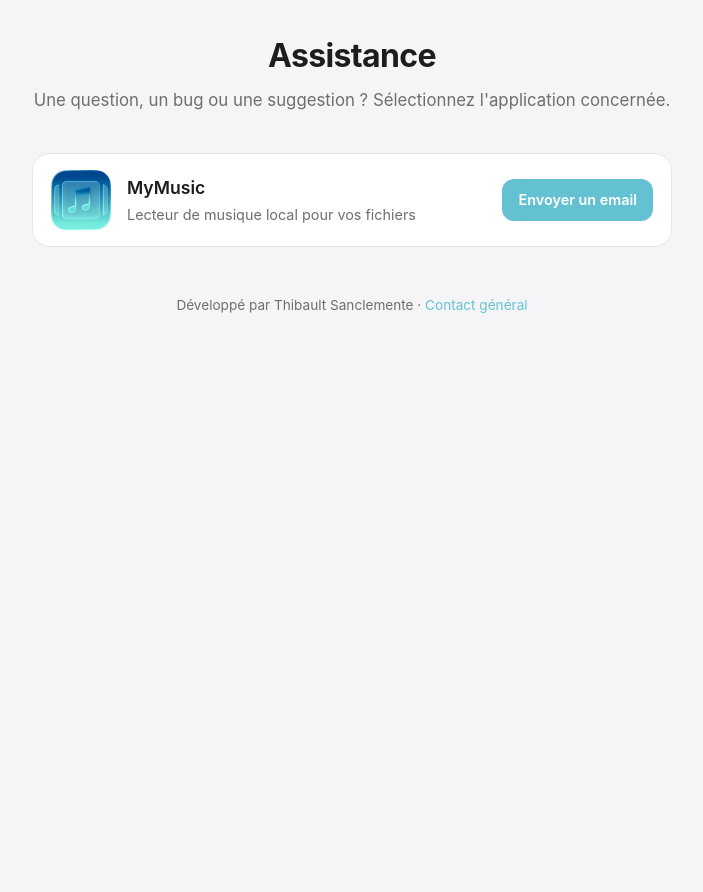
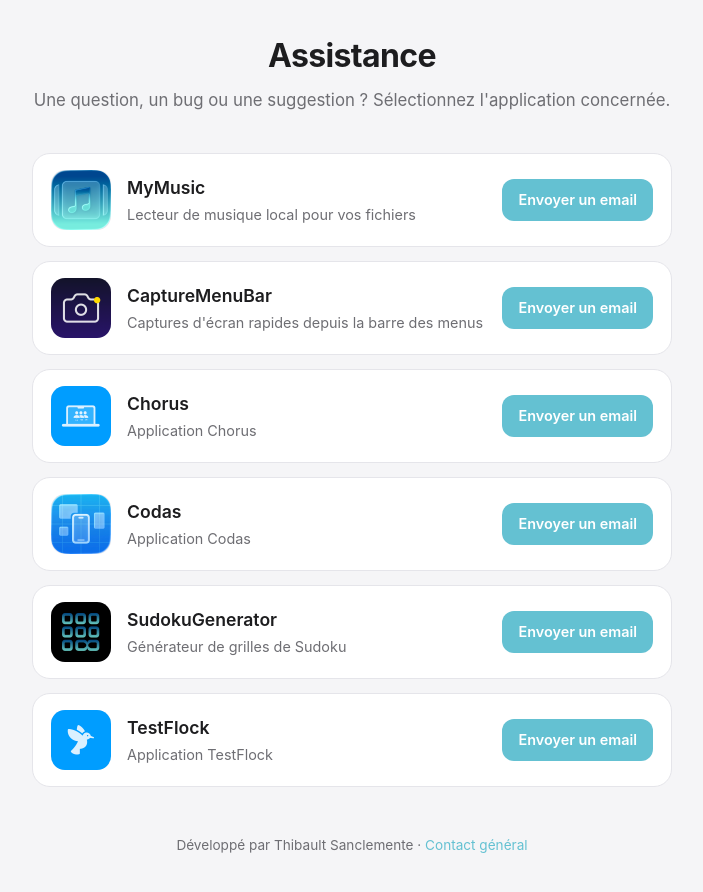
Before and after one commit to DevTipsy/app-support, a plain HTML site: page index.html in a window 1280 px wide. Shown: the whole page, without its empty margins (288-991 px from the left). Before the commit the page ends 800 px from the top, so only its background shows below. Drawn offline with Linux system fonts and the light colour scheme.

Commit message:
Ajout des apps : CaptureMenuBar, Chorus, Codas, SudokuGenerator, TestFlock

```diff
--- a/index.html
+++ b/index.html
@@ -108,7 +108,46 @@
           <h2>MyMusic</h2>
           <p>Lecteur de musique local pour vos fichiers</p>
         </div>
-        <!-- bouton injecté par le script -->
+      </div>
+
+      <div class="app-card" data-app="CaptureMenuBar">
+        <img class="app-icon" src="logos/capturemenubar.png" alt="CaptureMenuBar" onerror="this.style.background='var(--accent)'">
+        <div class="app-info">
+          <h2>CaptureMenuBar</h2>
+          <p>Captures d'écran rapides depuis la barre des menus</p>
+        </div>
+      </div>
+
+      <div class="app-card" data-app="Chorus">
+        <img class="app-icon" src="logos/chorus.png" alt="Chorus" onerror="this.style.background='var(--accent)'">
+        <div class="app-info">
+          <h2>Chorus</h2>
+          <p>Application Chorus</p>
+        </div>
+      </div>
+
+      <div class="app-card" data-app="Codas">
+        <img class="app-icon" src="logos/codas.png" alt="Codas" onerror="this.style.background='var(--accent)'">
+        <div class="app-info">
+          <h2>Codas</h2>
+          <p>Application Codas</p>
+        </div>
+      </div>
+
+      <div class="app-card" data-app="SudokuGenerator">
+        <img class="app-icon" src="logos/sudokugenerator.png" alt="SudokuGenerator" onerror="this.style.background='var(--accent)'">
+        <div class="app-info">
+          <h2>SudokuGenerator</h2>
+          <p>Générateur de grilles de Sudoku</p>
+        </div>
+      </div>
+
+      <div class="app-card" data-app="TestFlock">
+        <img class="app-icon" src="logos/testflock.png" alt="TestFlock" onerror="this.style.background='var(--accent)'">
+        <div class="app-info">
+          <h2>TestFlock</h2>
+          <p>Application TestFlock</p>
+        </div>
       </div>
 
     </div>
```
Also changed, not shown: logos/capturemenubar.png (added), logos/chorus.png (added), logos/codas.png (added), logos/sudokugenerator.png (added), logos/testflock.png (added), 1 other file.
